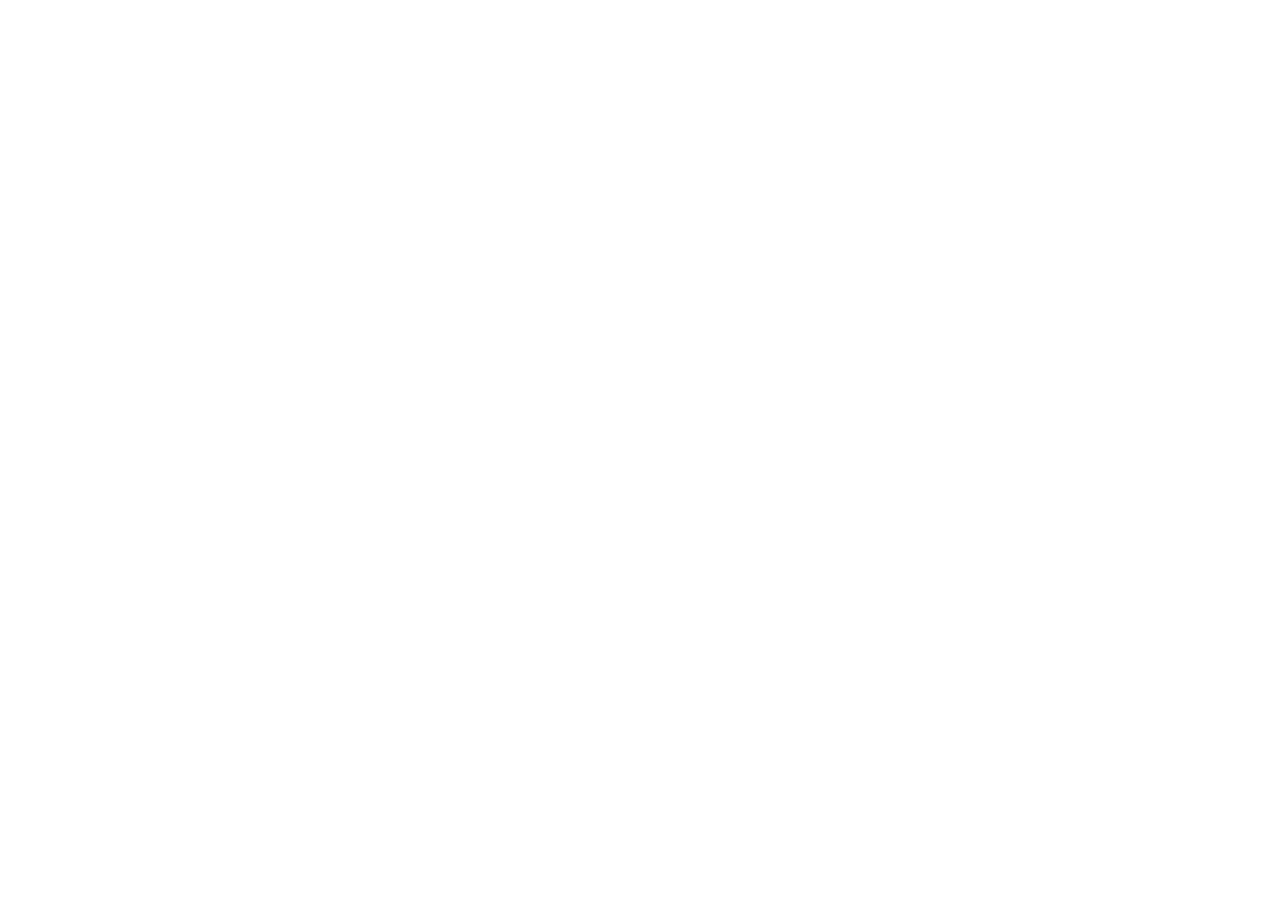
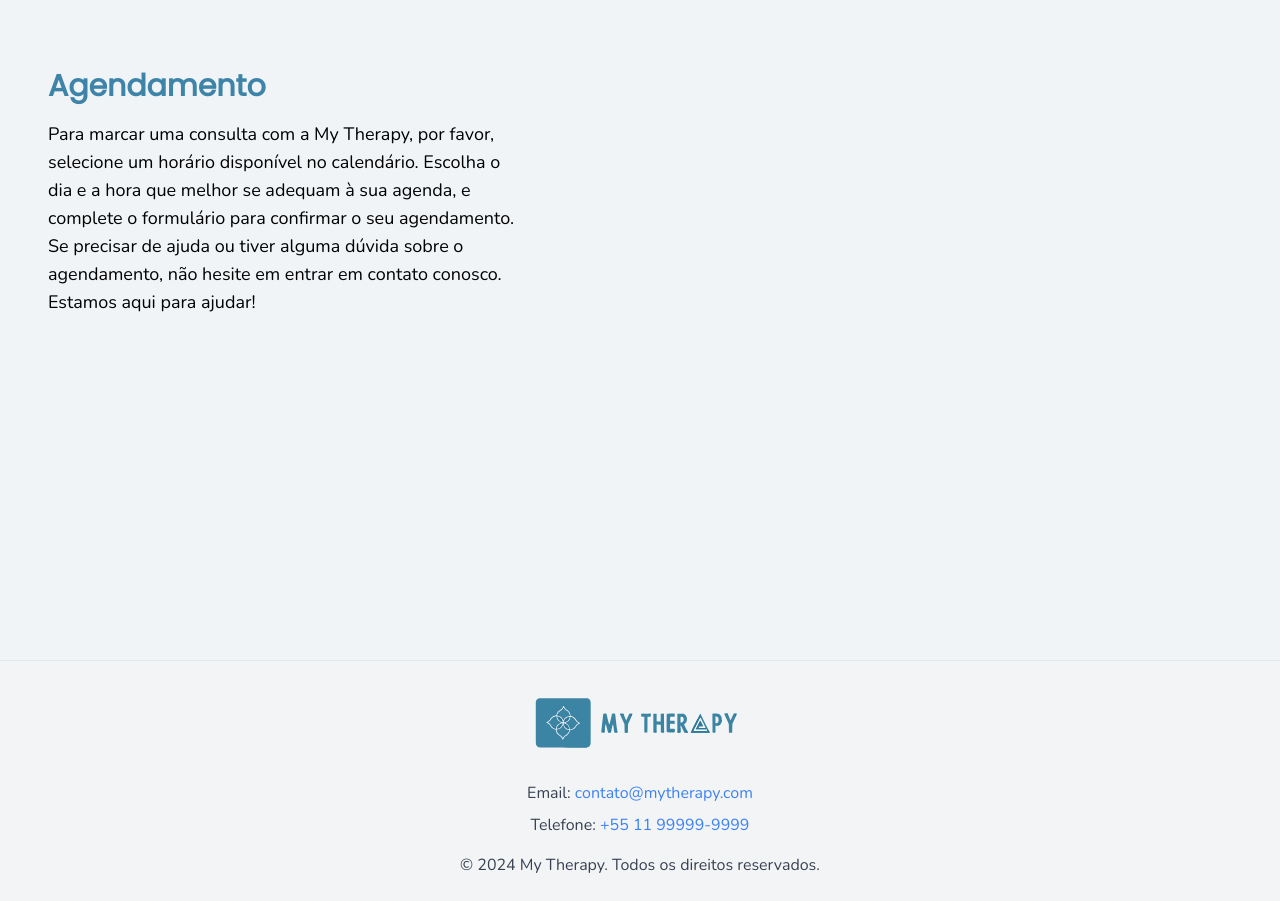
Before and after one commit to Iris-kon/therapist, a Next.js app: page / in a window 1280 px wide. Shown: the part 2220-3121 px from the top of the page. Before the commit the page ends 1944 px from the top, so only its background shows below. Built offline with nearby package versions, Linux system fonts and the light colour scheme.

Commit message:
new schedule and footer

```diff
--- a/src/app/globals.css
+++ b/src/app/globals.css
@@ -30,3 +30,9 @@
   opacity: 0.6;
   cursor: not-allowed;
 }
+
+.calendly-inline-widget {
+  margin: 20px auto;
+  width: 100%;
+  max-width: 1200px;
+}
--- a/src/app/page.tsx
+++ b/src/app/page.tsx
@@ -1,7 +1,9 @@
 'use client'
 import { About } from "@/components/about";
+import { Footer } from "@/components/footer";
 import { Header } from "@/components/header";
 import { Hero } from "@/components/hero";
+import { Schedule } from "@/components/schedule";
 import { Services } from "@/components/services";
 import { useEffect } from "react";
 
@@ -40,6 +42,8 @@
       <Hero />
       <About />
       <Services />
+      <Schedule />
+      <Footer />
     </main>
   )
 }
--- /dev/null
+++ b/src/components/footer.tsx
@@ -0,0 +1,24 @@
+import Image from "next/image";
+
+export function Footer() {
+  return (
+    <footer className="bg-gray-100 text-gray-700 py-6 border-t border-gray-200">
+    <div className="container mx-auto px-4 flex flex-col items-center">
+      <div className="mb-4">
+        <Image src={"/assets/imgs/logo.svg"} className='h-[80px]'  width={244} height={75} alt='My Therapy Logo' />
+      </div>
+      <div className="text-center">
+        <p className="mb-2">
+          Email: <a href="mailto:contato@mytherapy.com" className="text-blue-500 hover:underline">contato@mytherapy.com</a>
+        </p>
+        <p>
+          Telefone: <a href="tel:+5511999999999" className="text-blue-500 hover:underline">+55 11 99999-9999</a>
+        </p>
+      </div>
+      <div className="text-center mt-4">
+        <p>© 2024 My Therapy. Todos os direitos reservados.</p>
+      </div>
+    </div>
+  </footer>
+  )
+}
--- /dev/null
+++ b/src/components/schedule.tsx
@@ -0,0 +1,21 @@
+export function Schedule() {
+  return (
+    <section id="book" className="bg-background-light p-4 md:py-12 md:px-12 flex flex-col md:flex-row min-h-[1200px] md:min-h-[800px] gap-4 justify-center">
+      <div className="w-full md:w-2/5 gap-4 flex flex-col md:self-center">
+        <h2 className="text-3xl font-bold text-center sm:text-left text-primary">Agendamento</h2>
+        <p className="text-lg">
+          Para marcar uma consulta com a My Therapy, por favor, selecione um horário disponível no calendário. Escolha o dia e a hora que melhor se adequam à sua agenda, e complete o formulário para confirmar o seu agendamento.
+          <br />
+          Se precisar de ajuda ou tiver alguma dúvida sobre o agendamento, não hesite em entrar em contato conosco.
+          <br />
+          Estamos aqui para ajudar!
+        </p>
+      </div>
+
+      <div className="w-full  md:w-3/5">
+        <div className="calendly-inline-widget" data-url="https://calendly.com/irisoliveira-k-on/30min?hide_gdpr_banner=1&primary_color=5ba4d8" style={{ minWidth: '320px', height: '800px' }}></div>
+        <script type="text/javascript" src="https://assets.calendly.com/assets/external/widget.js" async></script>
+      </div>
+    </section>
+  )
+}
```
